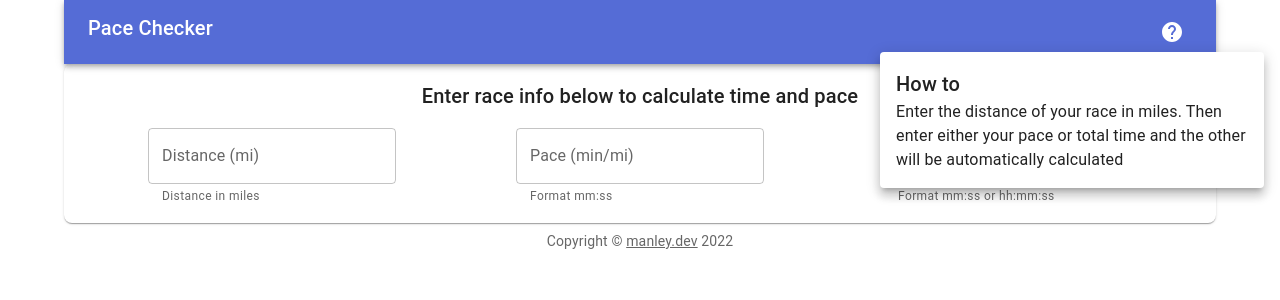
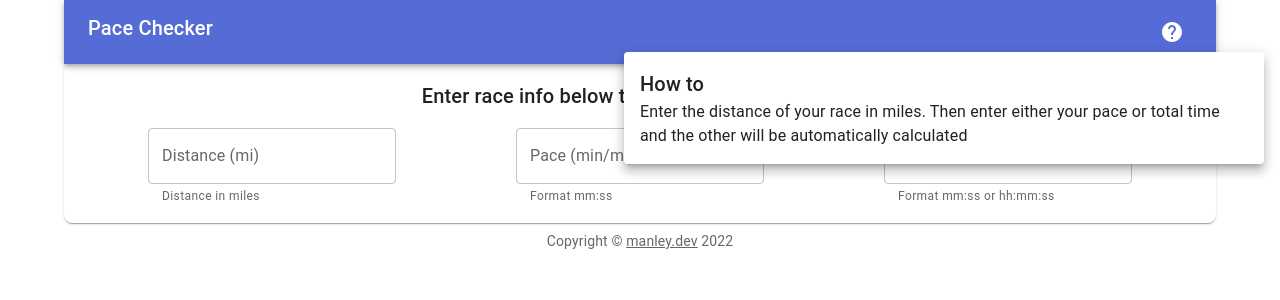
Before and after one commit to bmanley91/pace-tracker-site, a React (Create React App) app: page / in a window 1280 px wide. Both pictures are taken after a click on the button "help". Shown: the top 300 px of the page. Built offline with nearby package versions, Linux system fonts and the light colour scheme.

Commit message:
Adjusted help popover size

```diff
--- a/src/component/help/Help.js
+++ b/src/component/help/Help.js
@@ -37,7 +37,7 @@ const Help = () => {
                     horizontal: 'left',
                 }}
                 PaperProps={{
-                    style: { width: '30%' },
+                    style: { maxWidth: '50%' },
                 }}
             >
                 <Box sx={{ p: 2 }}>
```
